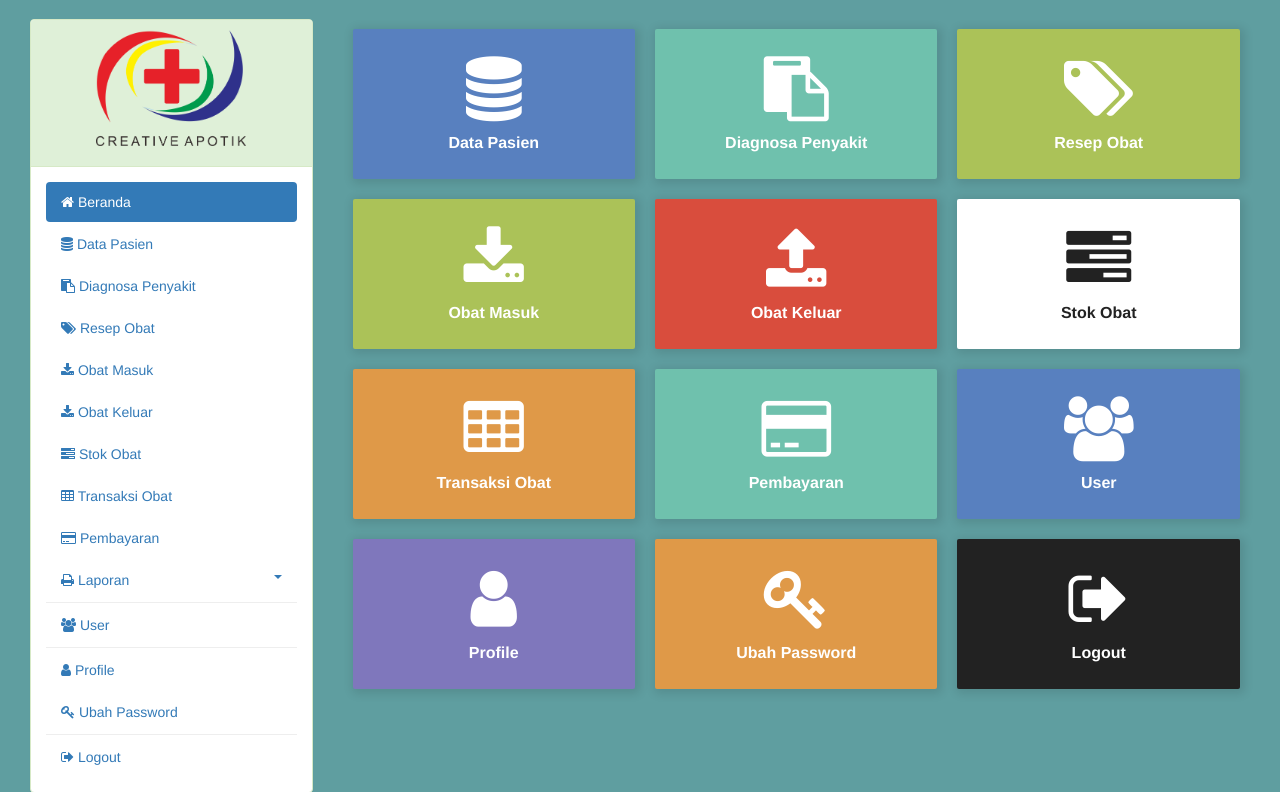
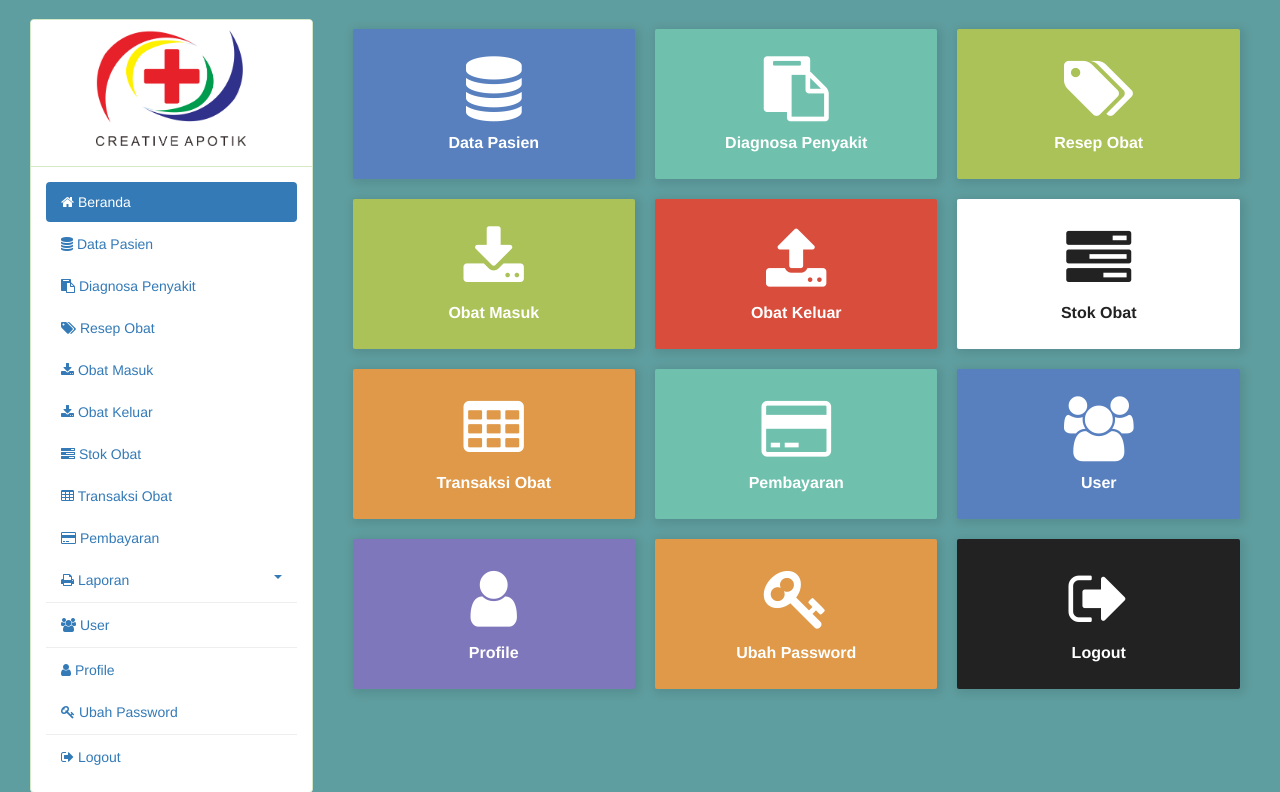
Before and after one commit to Angga-ops/obat, a PHP site: page /users/index.php in a window 1280 px wide. Shown: the part 51-843 px from the top of the page. Run offline with PHP 8.4, Linux system fonts and the light colour scheme; a user stored in the database is signed in; data comes from the database, SQL or seed files in the repository.

Commit message:
Background Logo

```diff
--- a/users/menu.php
+++ b/users/menu.php
@@ -14,7 +14,7 @@ $level=$_SESSION['level'];
   .submenu_active{background:#f1f1f1;color:#2196f3;}
 </style>
 <div id="navbar" class="panel panel-success collapse navbar-collapse" style="padding:0px;">
-  <div class="panel-heading collapse navbar-collapse">
+  <div class="panel-heading collapse navbar-collapse" style="background: white;">
     <center>
       <a href="users"><img src="img/apotek.png" class="img-responsive" width="150" alt=""></a>
     </center>
```
